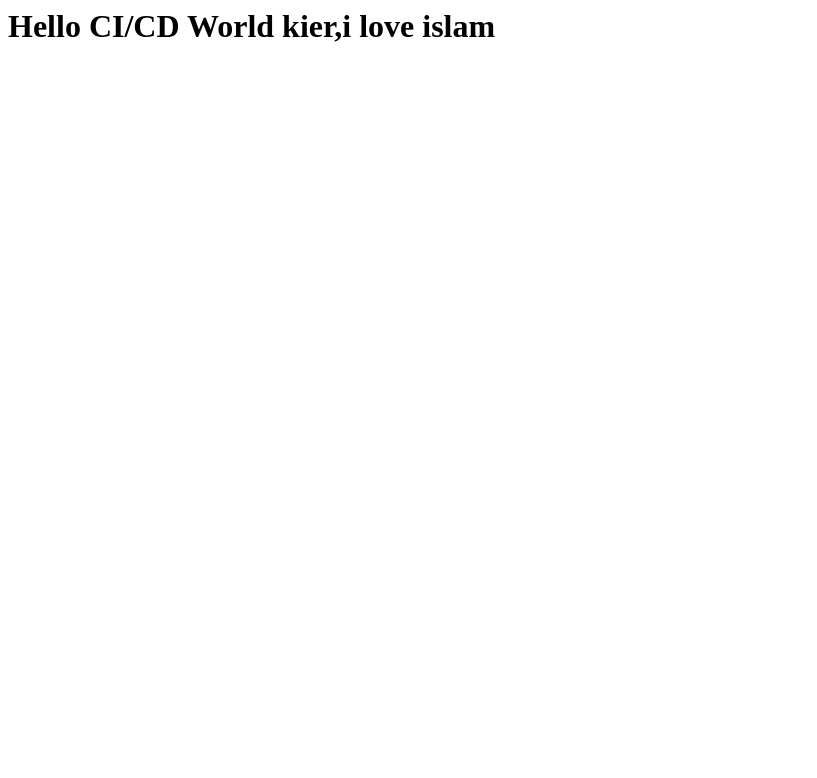
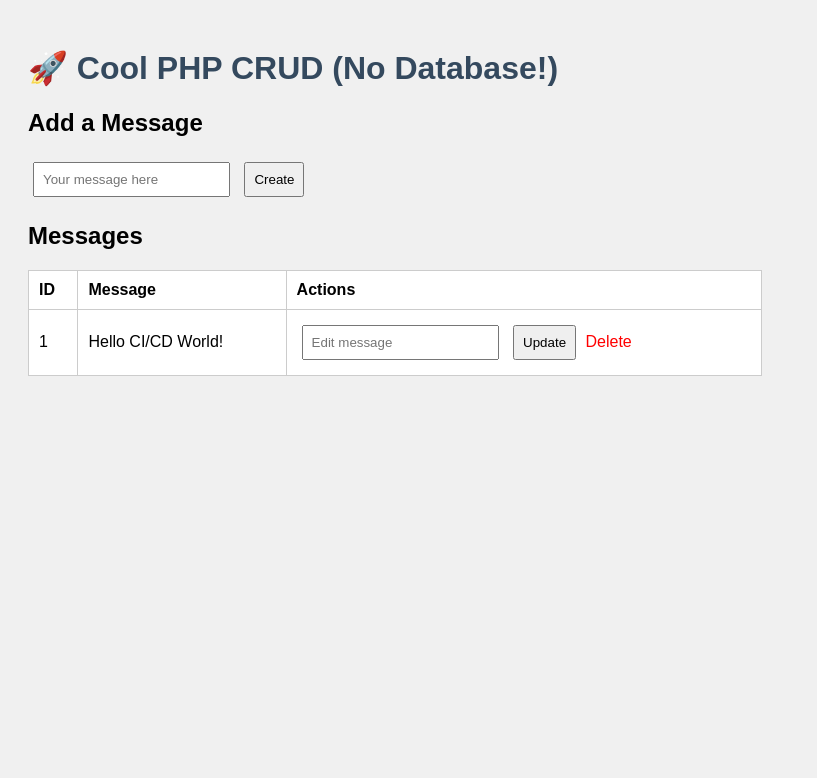
Before and after one commit to ImNotKier/php-ci-cd-lab, a PHP site: page / in a window 1280 px wide. Shown: the top 778 px of the page, without its empty margins (0-817 px from the left). Run offline with PHP 8.4, Linux system fonts and the light colour scheme.

Commit message:
Update index.php

```diff
--- a/index.php
+++ b/index.php
@@ -1,4 +1,81 @@
 <?php
-$message = "Hello CI/CD World kier,i love islam";
+session_start();
+
+// Initialize messages array if not set
+if (!isset($_SESSION['messages'])) {
+    $_SESSION['messages'] = [
+        ['id' => 1, 'content' => "Hello CI/CD World!"]
+    ];
+}
+
+// Handle Create
+if (isset($_POST['create']) && !empty($_POST['content'])) {
+    $newId = end($_SESSION['messages'])['id'] + 1 ?? 1;
+    $_SESSION['messages'][] = ['id' => $newId, 'content' => $_POST['content']];
+}
+
+// Handle Update
+if (isset($_POST['update']) && !empty($_POST['content'])) {
+    foreach ($_SESSION['messages'] as &$msg) {
+        if ($msg['id'] == $_POST['id']) {
+            $msg['content'] = $_POST['content'];
+            break;
+        }
+    }
+}
+
+// Handle Delete
+if (isset($_GET['delete'])) {
+    $_SESSION['messages'] = array_filter($_SESSION['messages'], function($msg) {
+        return $msg['id'] != $_GET['delete'];
+    });
+}
+
 ?>
-<h1><?php echo $message; ?></h1>
+
+<!DOCTYPE html>
+<html>
+<head>
+    <title>Cool PHP CRUD</title>
+    <style>
+        body { font-family: Arial; padding: 20px; background: #f0f0f0; }
+        h1 { color: #34495e; }
+        input, button { padding: 8px; margin: 5px; }
+        table { border-collapse: collapse; margin-top: 20px; width: 60%; background: #fff; }
+        th, td { border: 1px solid #ccc; padding: 10px; text-align: left; }
+        a { color: red; text-decoration: none; }
+    </style>
+</head>
+<body>
+    <h1>🚀 Cool PHP CRUD (No Database!)</h1>
+
+    <h2>Add a Message</h2>
+    <form method="POST">
+        <input type="text" name="content" placeholder="Your message here" required>
+        <button type="submit" name="create">Create</button>
+    </form>
+
+    <h2>Messages</h2>
+    <table>
+        <tr>
+            <th>ID</th>
+            <th>Message</th>
+            <th>Actions</th>
+        </tr>
+        <?php foreach ($_SESSION['messages'] as $msg): ?>
+        <tr>
+            <td><?= $msg['id'] ?></td>
+            <td><?= htmlspecialchars($msg['content']) ?></td>
+            <td>
+                <form method="POST" style="display:inline;">
+                    <input type="hidden" name="id" value="<?= $msg['id'] ?>">
+                    <input type="text" name="content" placeholder="Edit message" required>
+                    <button type="submit" name="update">Update</button>
+                </form>
+                <a href="?delete=<?= $msg['id'] ?>" onclick="return confirm('Are you sure?')">Delete</a>
+            </td>
+        </tr>
+        <?php endforeach; ?>
+    </table>
+</body>
+</html>
```
